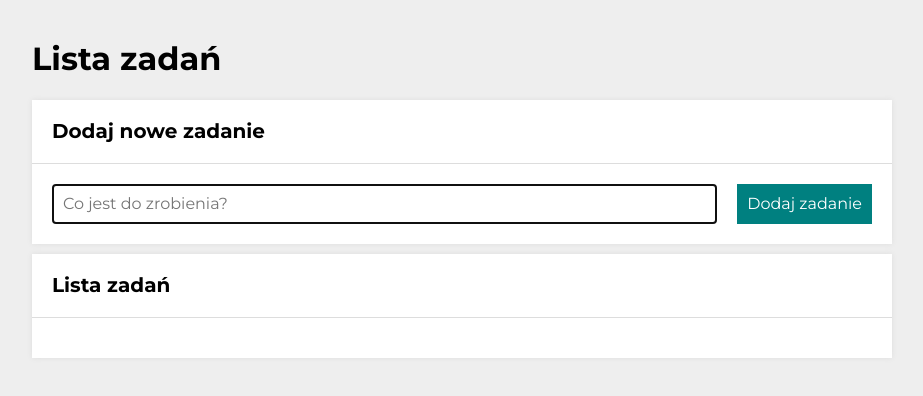
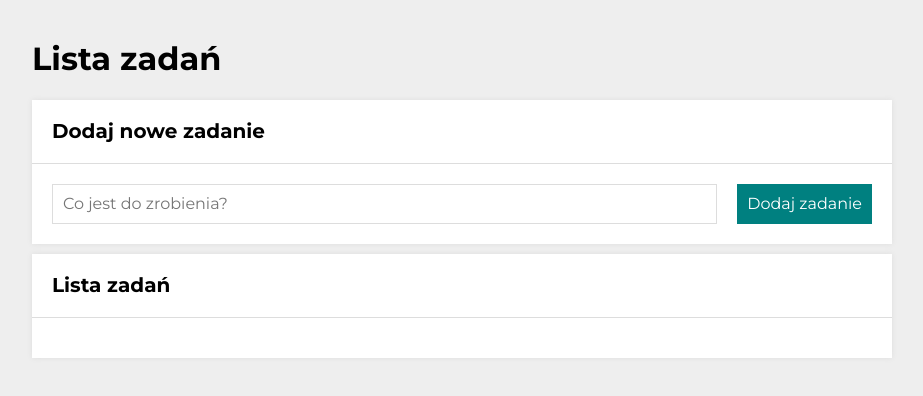
Before and after one commit to KajaKopczynska/todo-list-react, a React (Create React App) app: page / in a window 1280 px wide. Shown: the top 396 px of the page, without its empty margins (178-1101 px from the left). Built offline with nearby package versions, Linux system fonts and the light colour scheme.

Commit message:
styled component - Form

```diff
--- a/src/Form/index.js
+++ b/src/Form/index.js
@@ -1,5 +1,5 @@
 import React, { useState } from "react";
-import "./style.css";
+import { StyledForm, Input, Button } from "./styled";
 
 const Form = ({ addNewTask }) => {
     const [newTaskContent, setNewTaskContent] = useState("");
@@ -18,16 +18,14 @@ const Form = ({ addNewTask }) => {
     };
 
     return (
-        <form className="form" onSubmit={onFormSubmit}>
-            <input
+        <StyledForm onSubmit={onFormSubmit}>
+            <Input
                 value={newTaskContent}
-                className="form__input"
                 placeholder="Co jest do zrobienia?"
                 onChange={({ target }) => setNewTaskContent(target.value)}
-                autoFocus={true}
             />
-            <button className="form__button">Dodaj zadanie</button>
-        </form>
+            <Button>Dodaj zadanie</Button>
+        </StyledForm>
     );
 };
 
--- a/src/Form/style.css
+++ /dev/null
@@ -1,33 +0,0 @@
-.form {
-    display:grid;
-    grid-template-columns: 1fr auto;
-    grid-gap: 20px;
-}
-
-@media(max-width: 767px) {
-    .form {
-        grid-template-columns: 1fr;
-    }
-}
-
-.form__input {
-    padding: 10px;
-    border: 1px solid #ddd;
-}
-
-.form__button {
-    padding: 10px;
-    background: hsl(180, 100%, 25%);
-    color: white;
-    border: none;
-    transition: 1s;
-}
-
-.form__button:hover {
-    background: hsl(180, 100%, 30%);
-    transform: scale(1.1);
-}
-
-.form__button:active {
-    background: hsl(180, 100%, 35%);
-}
--- /dev/null
+++ b/src/Form/styled.js
@@ -0,0 +1,33 @@
+import styled from "styled-components";
+
+export const StyledForm = styled.form`
+    display:grid;
+    grid-template-columns: 1fr auto;
+    grid-gap: 20px;
+
+    @media (max-width: 767px) {
+        grid-template-columns: 1fr;
+    }
+`;
+
+export const Input = styled.input`
+    padding: 10px;
+    border: 1px solid #ddd;
+`;
+
+export const Button = styled.button`
+    padding: 10px;
+    background: hsl(180, 100%, 25%);
+    color: white;
+    border: none;
+    transition: 1s;
+
+    &:hover {
+        filter: brightness(110%);
+        transform: scale(1.1);
+    }
+
+    &:active {
+        filter: brightness(120%);
+    }
+`;
```
